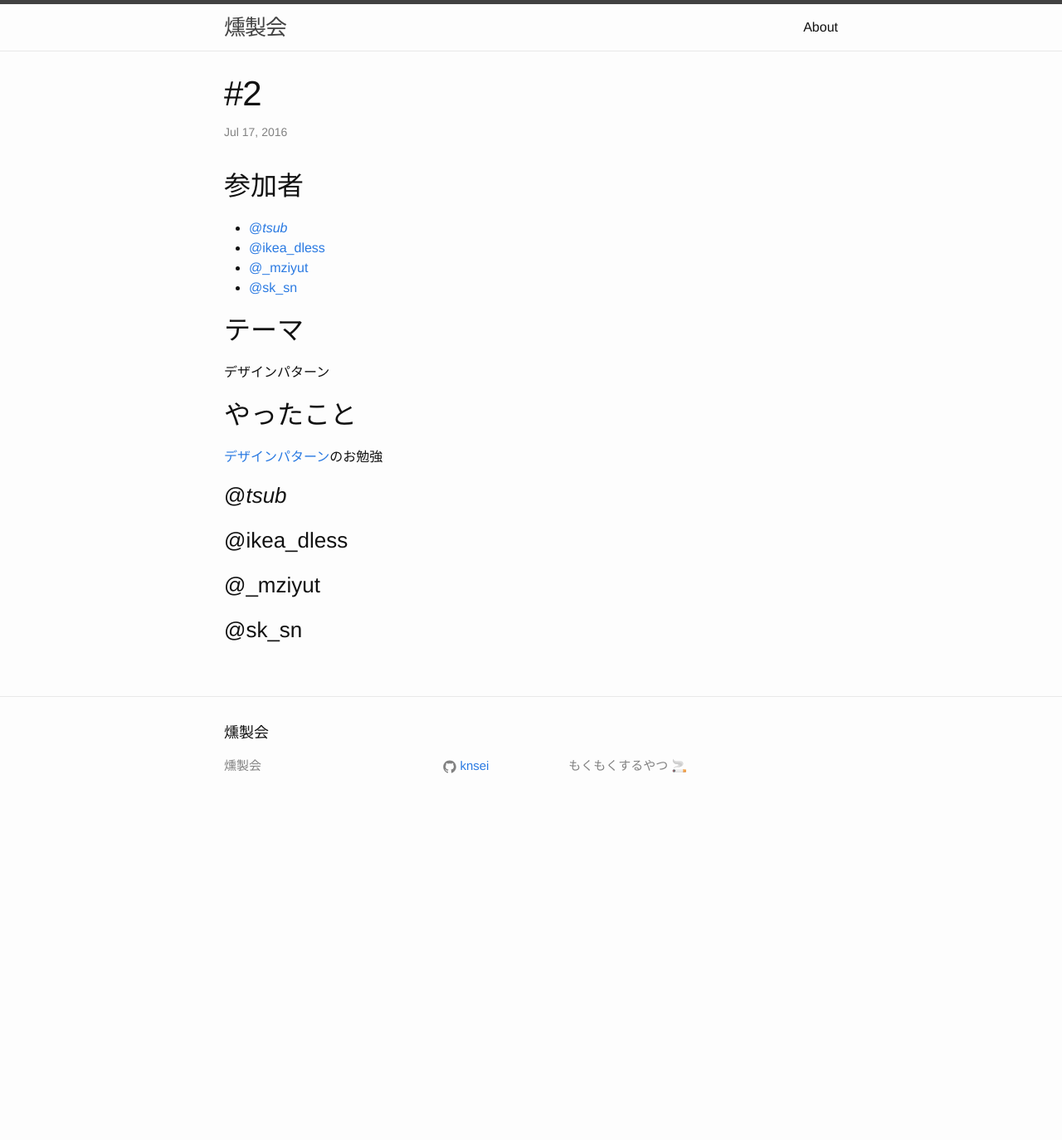
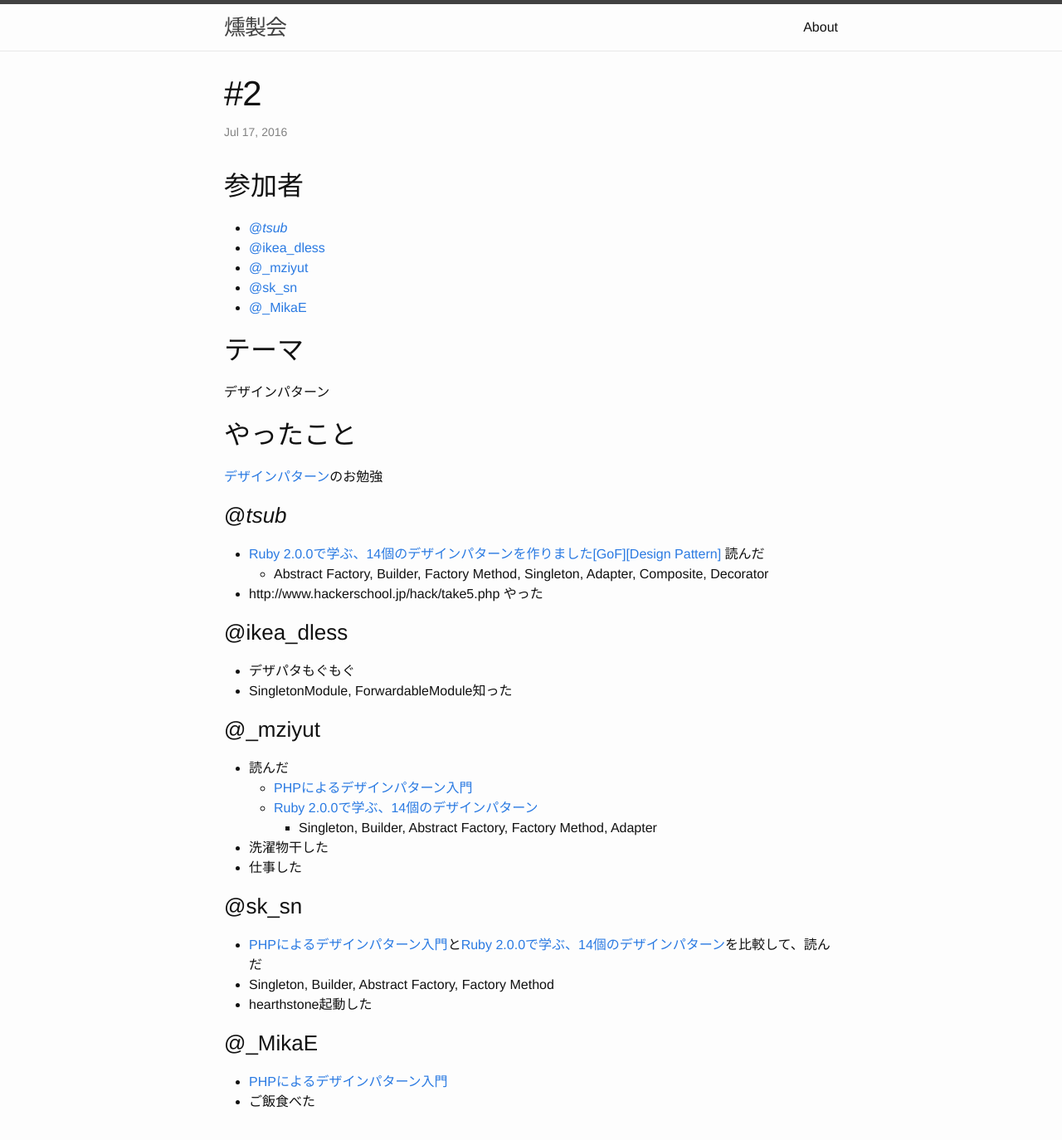
Before and after one commit to knsei/knsei.github.io, a Jekyll site: the page built from _posts/2016-07-17-welcome-to-jekyll.markdown, in a window 1280 px wide and 1400 px high. Shown: the top 1374 px of the window at 83% size. Built offline with Jekyll 4.4.1, drawn with Linux system fonts in a browser that asks for light colours.

Commit message:
ほんぶんついか

```diff
--- a/_posts/2016-07-17-welcome-to-jekyll.markdown
+++ b/_posts/2016-07-17-welcome-to-jekyll.markdown
@@ -10,6 +10,7 @@ categories: design_pattern
 - [@ikea_dless](https://twitter.com/ikea_dless)
 - [@_mziyut](https://twitter.com/_mziyut)
 - [@sk_sn](https://twitter.com/sk_sn)
+- [@_MikaE](https://twitter.com/FEZ_maiko)
 
 ## テーマ
 デザインパターン
@@ -18,9 +19,27 @@ categories: design_pattern
 [デザインパターン](http://morizyun.github.io/blog/ruby-design-pattern-matome-mokuzi/)のお勉強
 
 ### @_tsub_
+- [Ruby 2.0.0で学ぶ、14個のデザインパターンを作りました[GoF][Design Pattern]](http://morizyun.github.io/blog/ruby-design-pattern-matome-mokuzi/) 読んだ
+    - Abstract Factory, Builder, Factory Method, Singleton, Adapter, Composite, Decorator
+- http://www.hackerschool.jp/hack/take5.php やった
 
 ### @ikea_dless
+- デザパタもぐもぐ
+- SingletonModule, ForwardableModule知った
 
 ### @_mziyut
+- 読んだ
+    - [PHPによるデザインパターン入門](http://d.hatena.ne.jp/shimooka/20141211/1418298136)
+    - [Ruby 2.0.0で学ぶ、14個のデザインパターン](http://morizyun.github.io/blog/ruby-design-pattern-matome-mokuzi/)
+        - Singleton, Builder, Abstract Factory, Factory Method, Adapter
+- 洗濯物干した
+- 仕事した
 
 ### @sk_sn
+- [PHPによるデザインパターン入門](http://d.hatena.ne.jp/shimooka/20141211/1418298136)と[Ruby 2.0.0で学ぶ、14個のデザインパターン](http://morizyun.github.io/blog/ruby-design-pattern-matome-mokuzi/)を比較して、読んだ
+ - Singleton, Builder, Abstract Factory, Factory Method
+- hearthstone起動した
+
+### @_MikaE
+- [PHPによるデザインパターン入門](http://d.hatena.ne.jp/shimooka/20141211/1418298136)
+- ご飯食べた
```
